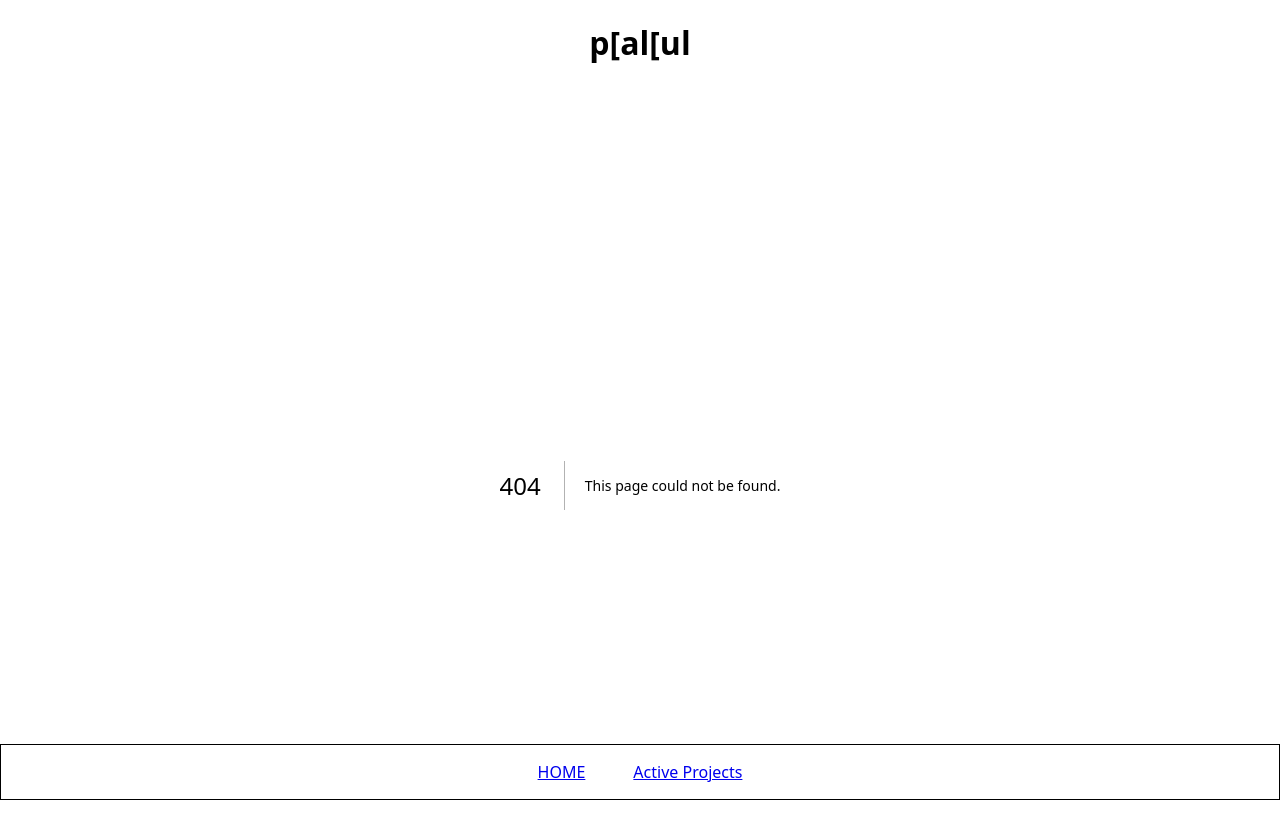
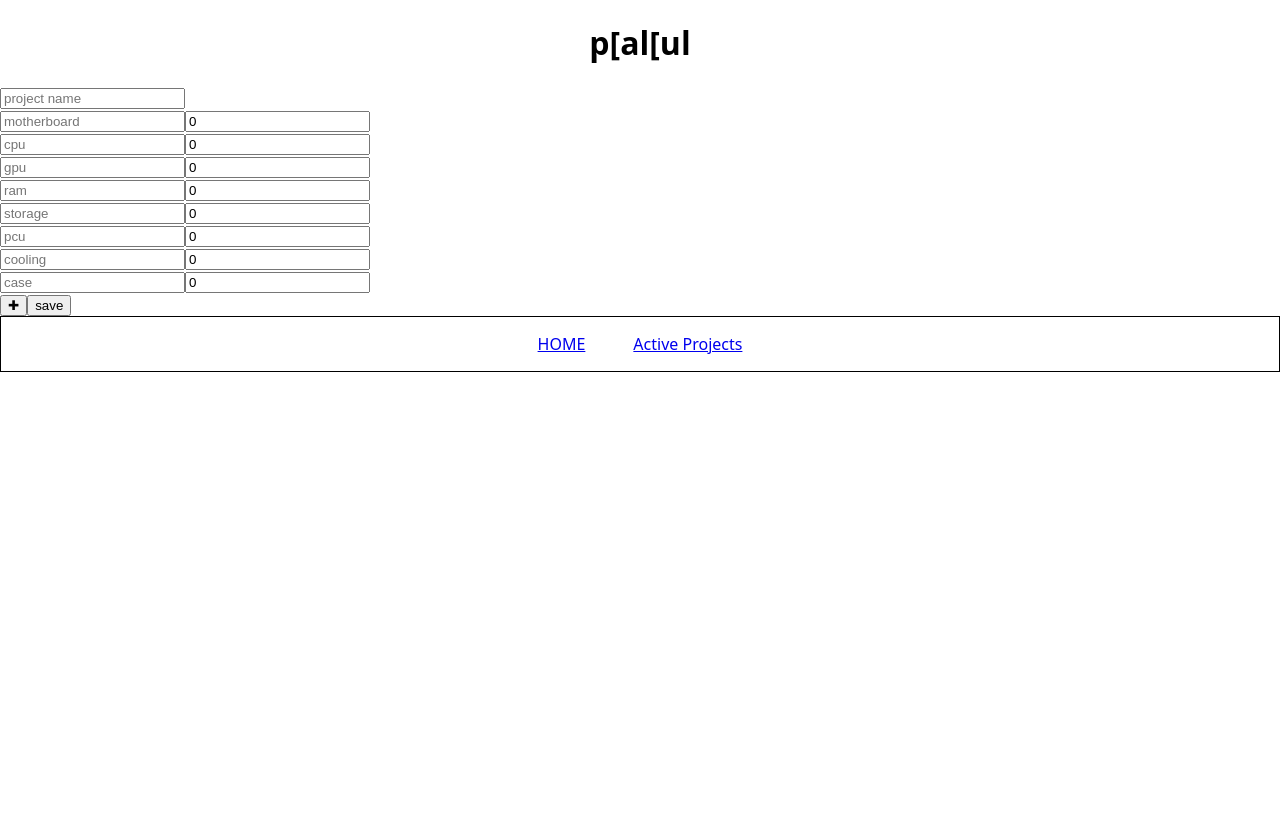
Before and after one commit to reyk-zepper/atlantis-capstone, a Next.js app: page /AddProject in a window 1280 px wide. Before the commit this address had no page. Shown: the top 838 px of the page. After the commit the page ends 800 px from the top, so only its background shows below. Built offline with nearby package versions, Linux system fonts and the light colour scheme.

Commit message:
add AddProjectPage

```diff
--- /dev/null
+++ b/pages/AddProject/index.js
@@ -0,0 +1,5 @@
+import Form from "../../components/Form";
+
+export default function AddProjectPage() {
+  return <Form />;
+}
```
